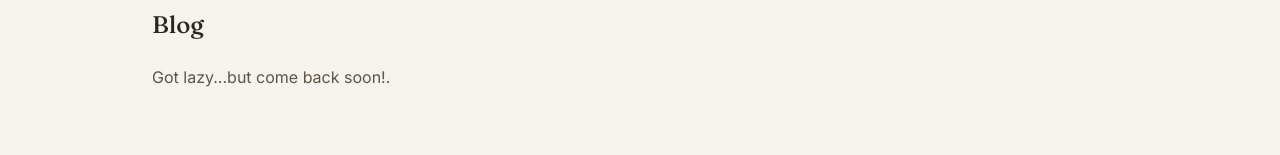
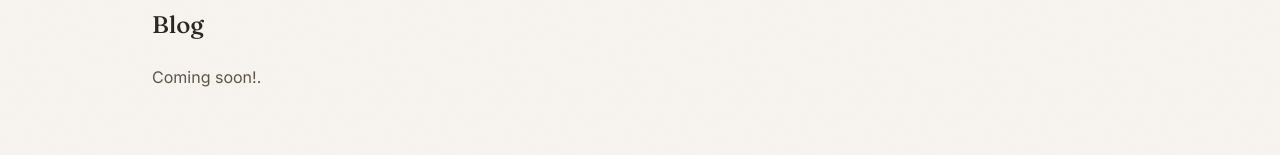
Before and after one commit to ArhamBhansali-ab/personal_website, a Next.js app: page /blog in a window 1280 px wide. Shown: the part 168-323 px from the top of the page. Built offline with nearby package versions, Linux system fonts and the light colour scheme.

Commit message:
changed blog section

```diff
--- a/app/blog/page.tsx
+++ b/app/blog/page.tsx
@@ -15,7 +15,7 @@ export default function BlogPage() {
           Blog
         </h1>
         <p className="text-brand-text-secondary">
-          Got lazy...but come back soon!.
+          Coming soon!.
         </p>
       </div>
     </Container>
```
